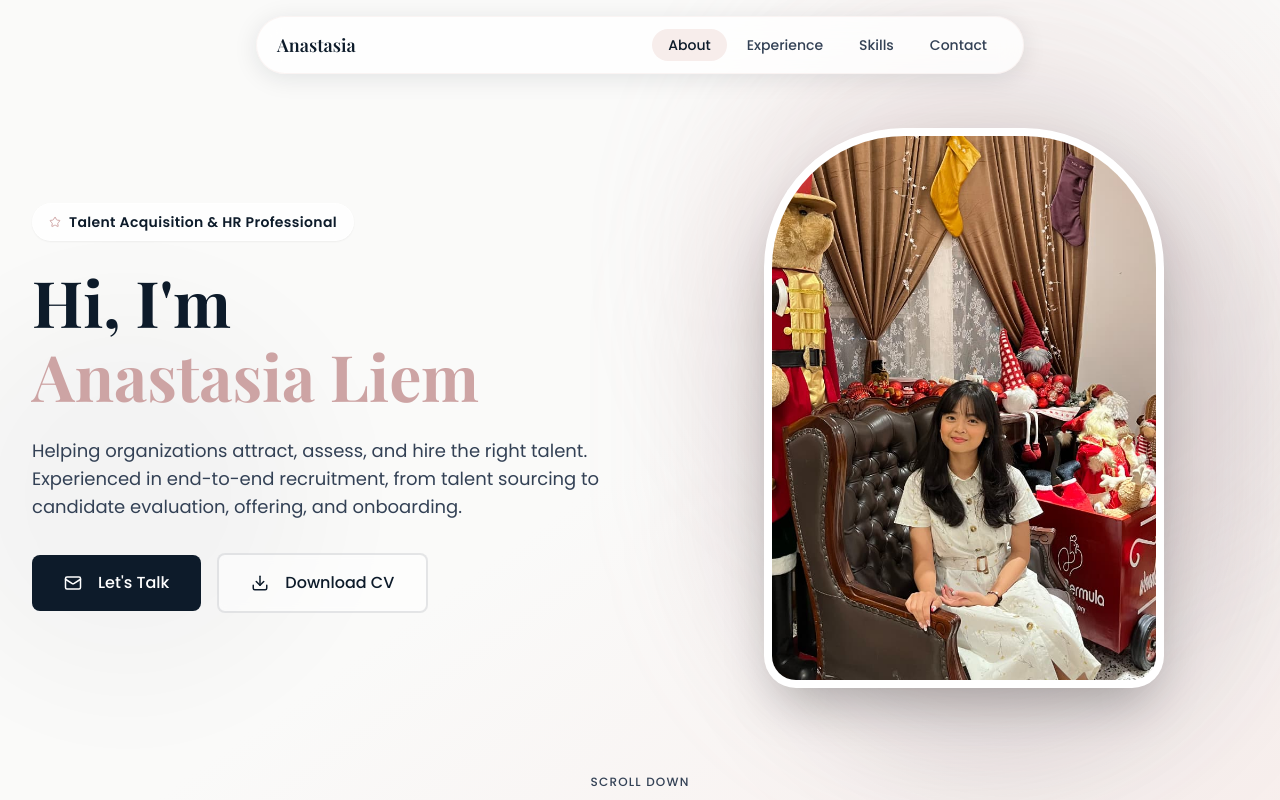
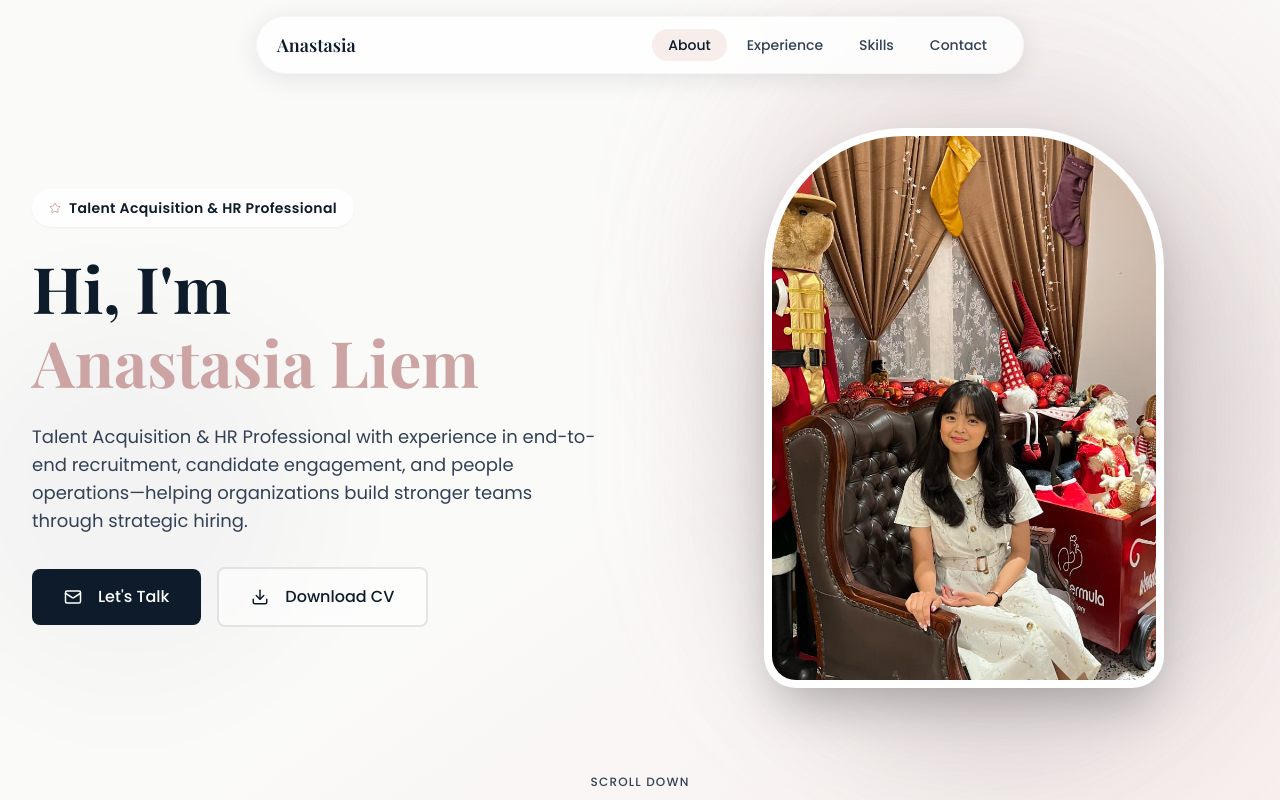
Before and after one commit to RafaelBani3/Anastasia_Liem, a Next.js app: page / in a window 1280 px wide. Shown: the top 800 px of the page. Built offline with nearby package versions, Linux system fonts and the light colour scheme.

Commit message:
Update HeroSection description for clarity

```diff
--- a/src/components/sections/HeroSection.tsx
+++ b/src/components/sections/HeroSection.tsx
@@ -95,8 +95,7 @@ export default function HeroSection() {
               variants={itemVariants}
               className="mx-auto mt-6 max-w-xl text-base leading-relaxed text-slate sm:text-lg lg:mx-0"
             >
-              Helping organizations attract, assess, and hire the right talent.
-              Experienced in end-to-end recruitment, from talent sourcing to candidate evaluation, offering, and onboarding.
+               Talent Acquisition & HR Professional with experience in end-to-end recruitment, candidate engagement, and people operations—helping organizations build stronger teams through strategic hiring.
             </motion.p>
 
             <motion.div
```
